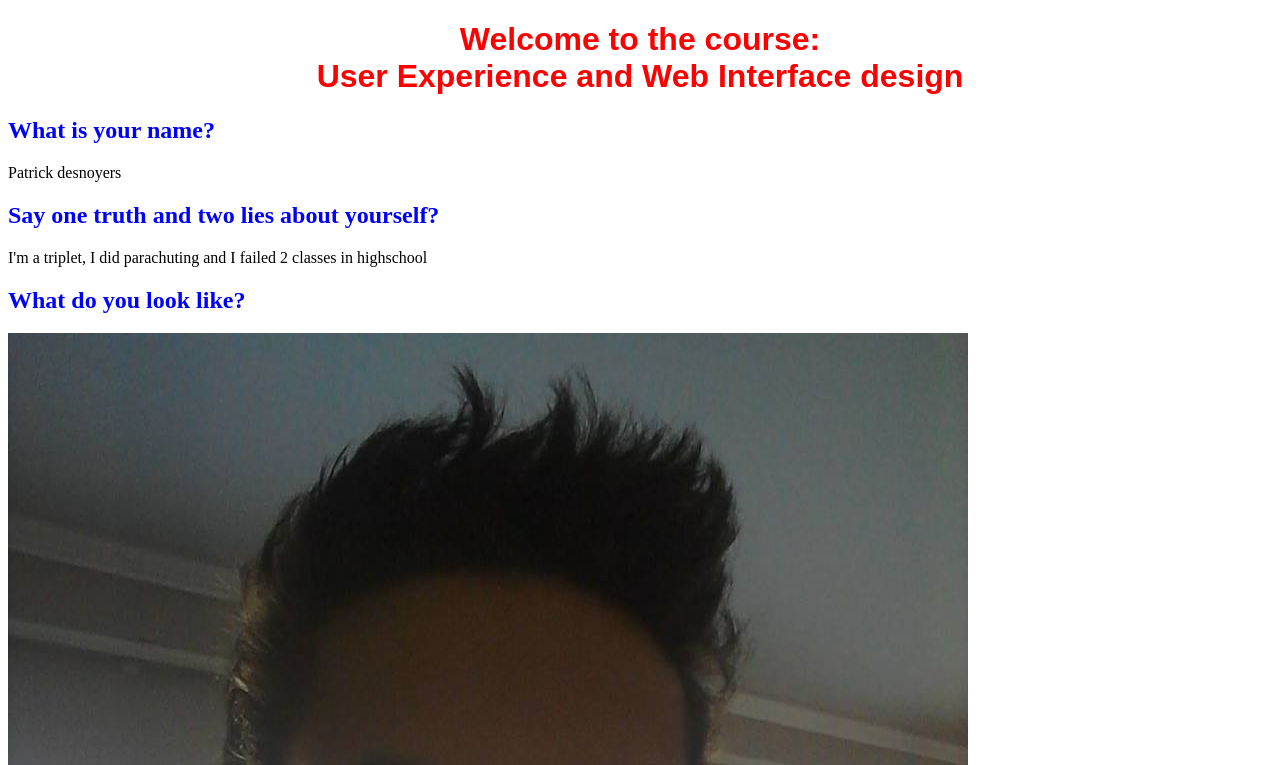
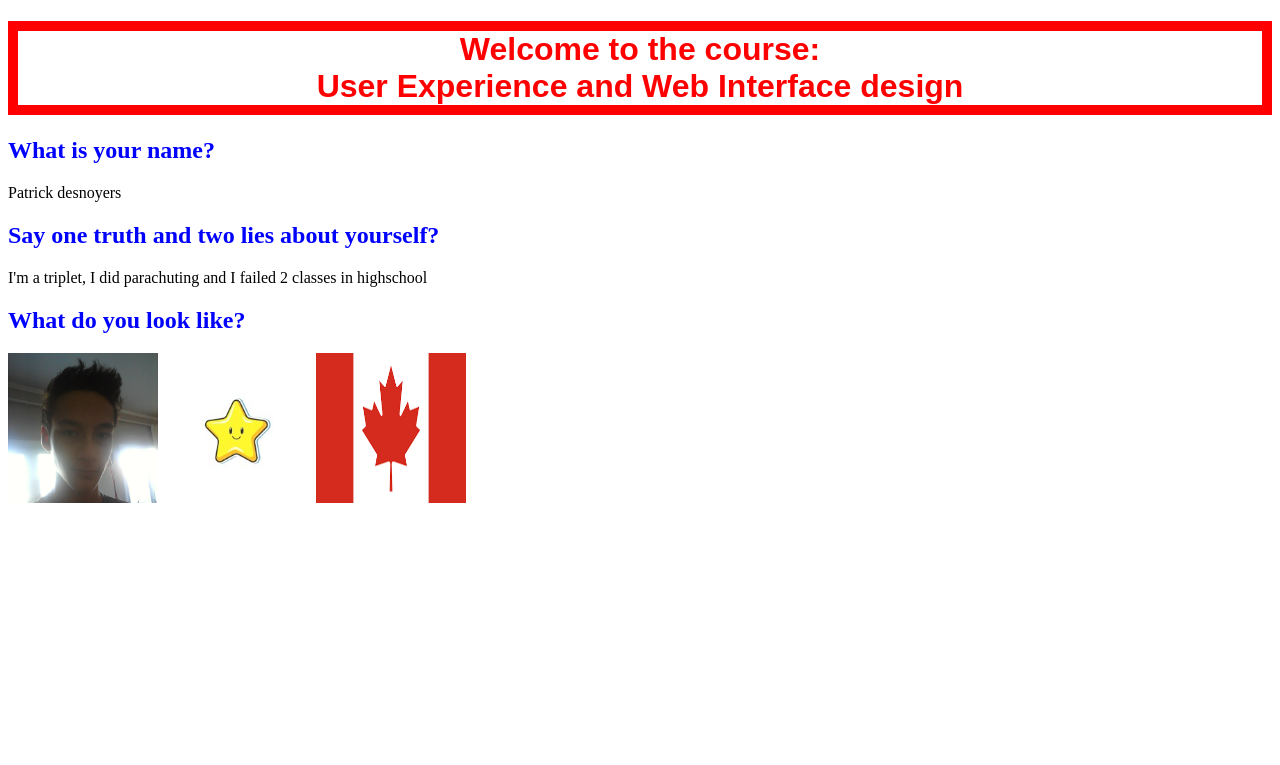
Before and after one commit to 420n13la/page-about-yourself-PatrickDesnoyers1001, a plain HTML site: page index.html in a window 1280 px wide. Shown: the top 765 px of the page. Drawn offline with Linux system fonts and the light colour scheme.

Commit message:
Update styles.css

```diff
--- a/styles.css
+++ b/styles.css
@@ -10,14 +10,23 @@ h1 {
   color: red;
   text-align: center;
   font-family: 'Manjari', sans-serif;
+  border: 10px solid red;
+
+
 }
 
 h2 {
   color: blue;
   text-align: left;
+
 }
 
 p {
   font-size: 20px;
 }
+
+img {
+  width: 150px;
+  height: 150px;
+}
 </style>
```
